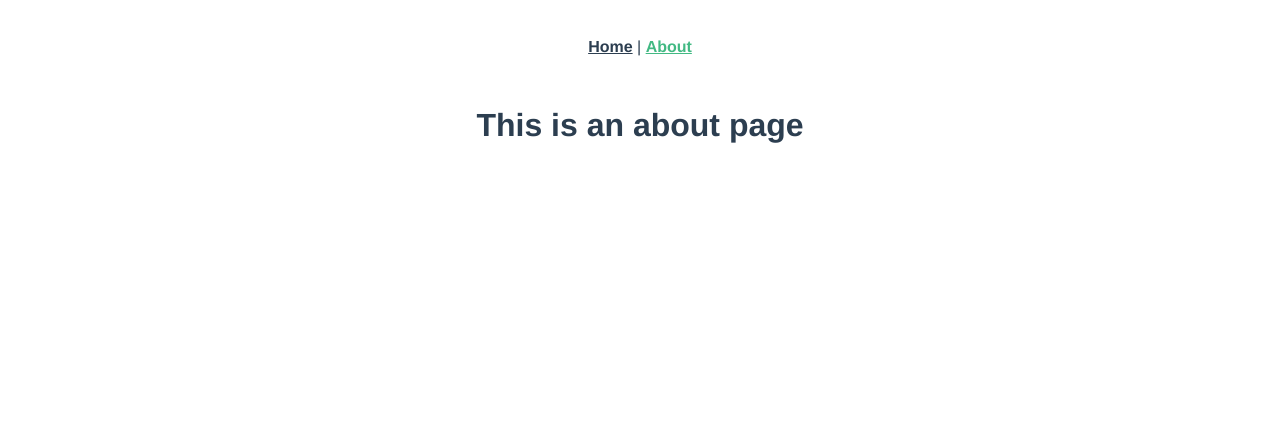
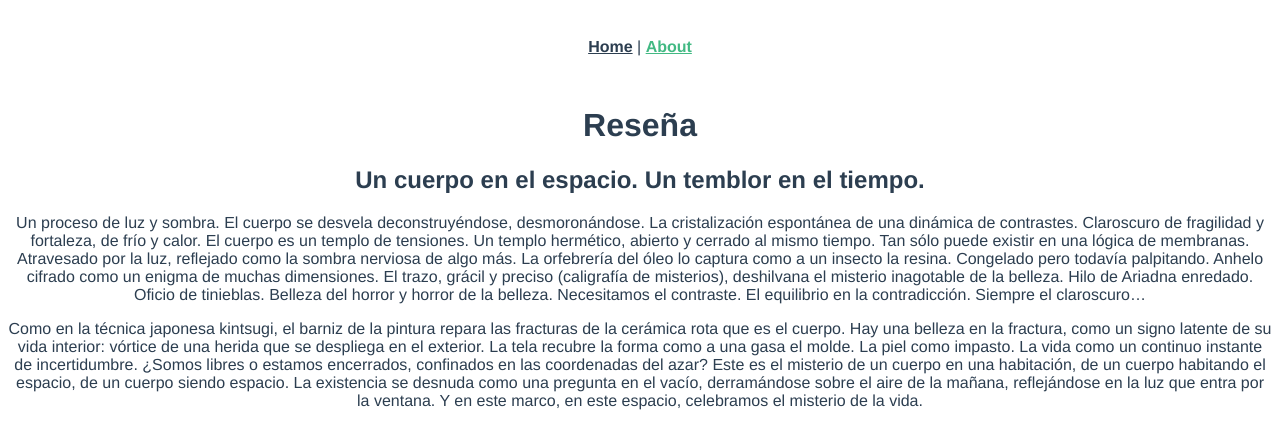
Before and after one commit to t0t/noeliarequena, a Vue app: page /about in a window 1280 px wide. Shown: the top 448 px of the page. Built offline with nearby package versions, Linux system fonts and the light colour scheme.

Commit message:
First steps

```diff
--- a/src/components/HelloWorld.vue
+++ b/src/components/HelloWorld.vue
@@ -1,96 +1,6 @@
 <template>
   <div class="hello">
     <h1>{{ msg }}</h1>
-    <p>
-      For a guide and recipes on how to configure / customize this project,<br />
-      check out the
-      <a href="https://cli.vuejs.org" target="_blank" rel="noopener"
-        >vue-cli documentation</a
-      >.
-    </p>
-    <h3>Installed CLI Plugins</h3>
-    <ul>
-      <li>
-        <a
-          href="https://github.com/vuejs/vue-cli/tree/dev/packages/%40vue/cli-plugin-babel"
-          target="_blank"
-          rel="noopener"
-          >babel</a
-        >
-      </li>
-      <li>
-        <a
-          href="https://github.com/vuejs/vue-cli/tree/dev/packages/%40vue/cli-plugin-router"
-          target="_blank"
-          rel="noopener"
-          >router</a
-        >
-      </li>
-      <li>
-        <a
-          href="https://github.com/vuejs/vue-cli/tree/dev/packages/%40vue/cli-plugin-eslint"
-          target="_blank"
-          rel="noopener"
-          >eslint</a
-        >
-      </li>
-    </ul>
-    <h3>Essential Links</h3>
-    <ul>
-      <li>
-        <a href="https://vuejs.org" target="_blank" rel="noopener">Core Docs</a>
-      </li>
-      <li>
-        <a href="https://forum.vuejs.org" target="_blank" rel="noopener"
-          >Forum</a
-        >
-      </li>
-      <li>
-        <a href="https://chat.vuejs.org" target="_blank" rel="noopener"
-          >Community Chat</a
-        >
-      </li>
-      <li>
-        <a href="https://twitter.com/vuejs" target="_blank" rel="noopener"
-          >Twitter</a
-        >
-      </li>
-      <li>
-        <a href="https://news.vuejs.org" target="_blank" rel="noopener">News</a>
-      </li>
-    </ul>
-    <h3>Ecosystem</h3>
-    <ul>
-      <li>
-        <a href="https://router.vuejs.org" target="_blank" rel="noopener"
-          >vue-router</a
-        >
-      </li>
-      <li>
-        <a href="https://vuex.vuejs.org" target="_blank" rel="noopener">vuex</a>
-      </li>
-      <li>
-        <a
-          href="https://github.com/vuejs/vue-devtools#vue-devtools"
-          target="_blank"
-          rel="noopener"
-          >vue-devtools</a
-        >
-      </li>
-      <li>
-        <a href="https://vue-loader.vuejs.org" target="_blank" rel="noopener"
-          >vue-loader</a
-        >
-      </li>
-      <li>
-        <a
-          href="https://github.com/vuejs/awesome-vue"
-          target="_blank"
-          rel="noopener"
-          >awesome-vue</a
-        >
-      </li>
-    </ul>
   </div>
 </template>
 
--- a/src/views/About.vue
+++ b/src/views/About.vue
@@ -1,5 +1,35 @@
 <template>
   <div class="about">
-    <h1>This is an about page</h1>
+    <h1>Reseña</h1>
+    <h2>Un cuerpo en el espacio. Un temblor en el tiempo.</h2>
+    <p>
+      Un proceso de luz y
+      sombra. El cuerpo se desvela deconstruyéndose, desmoronándose. La
+      cristalización espontánea de una dinámica de contrastes. Claroscuro de
+      fragilidad y fortaleza, de frío y calor. El cuerpo es un templo de
+      tensiones. Un templo hermético, abierto y cerrado al mismo tiempo. Tan
+      sólo puede existir en una lógica de membranas. Atravesado por la luz,
+      reflejado como la sombra nerviosa de algo más. La orfebrería del óleo lo
+      captura como a un insecto la resina. Congelado pero todavía palpitando.
+      Anhelo cifrado como un enigma de muchas dimensiones. El trazo, grácil y
+      preciso (caligrafía de misterios), deshilvana el misterio inagotable de la
+      belleza. Hilo de Ariadna enredado. Oficio de tinieblas. Belleza del horror
+      y horror de la belleza. Necesitamos el contraste. El equilibrio en la
+      contradicción. Siempre el claroscuro…
+    </p>
+    <p>
+      Como en la técnica japonesa
+      kintsugi, el barniz de la pintura repara las fracturas de la cerámica rota
+      que es el cuerpo. Hay una belleza en la fractura, como un signo latente de
+      su vida interior: vórtice de una herida que se despliega en el exterior.
+      La tela recubre la forma como a una gasa el molde. La piel como impasto.
+      La vida como un continuo instante de incertidumbre. ¿Somos libres o
+      estamos encerrados, confinados en las coordenadas del azar? Este es el
+      misterio de un cuerpo en una habitación, de un cuerpo habitando el
+      espacio, de un cuerpo siendo espacio. La existencia se desnuda como una
+      pregunta en el vacío, derramándose sobre el aire de la mañana,
+      reflejándose en la luz que entra por la ventana. Y en este marco, en este
+      espacio, celebramos el misterio de la vida.
+    </p>
   </div>
 </template>
--- a/src/views/Home.vue
+++ b/src/views/Home.vue
@@ -1,7 +1,7 @@
 <template>
   <div class="home">
     <img alt="Vue logo" src="../assets/logo.png" />
-    <HelloWorld msg="Welcome to Your Vue.js App" />
+    <HelloWorld msg="Noelia Requena" />
   </div>
 </template>
 
```
